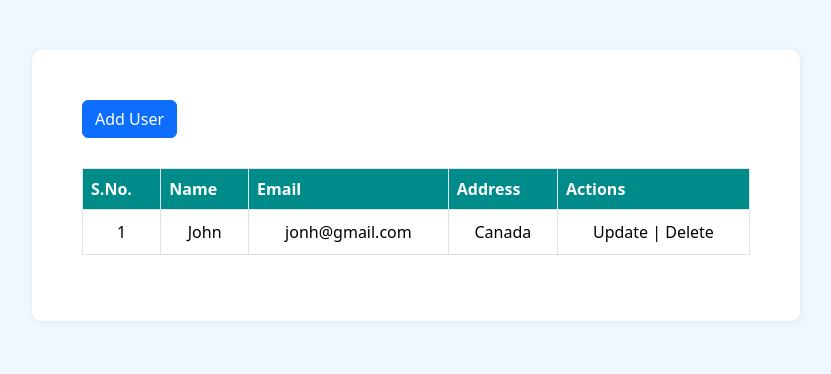
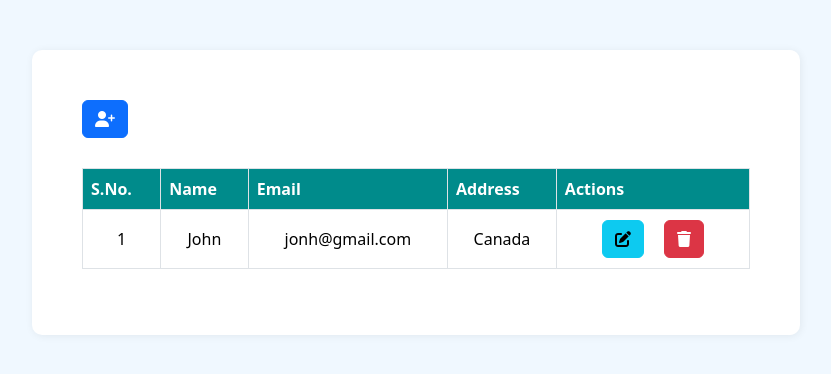
Before and after one commit to Phsla00/crud-mern-stack, a React (Create React App) app in the folder client/: page / in a window 1280 px wide. Shown: the top 374 px of the page, without its empty margins (224-1055 px from the left). Built offline with nearby package versions, Linux system fonts and the light colour scheme.

Commit message:
feat: add icons to action column

```diff
--- a/client/package.json
+++ b/client/package.json
@@ -8,6 +8,7 @@
     "@testing-library/react": "^16.3.0",
     "@testing-library/user-event": "^13.5.0",
     "bootstrap": "^5.3.6",
+    "font-awesome": "^4.7.0",
     "react": "^19.1.0",
     "react-dom": "^19.1.0",
     "react-scripts": "5.0.1",
--- a/client/public/index.html
+++ b/client/public/index.html
@@ -26,6 +26,7 @@
     -->
     <link href="https://cdn.jsdelivr.net/npm/bootstrap@5.3.6/dist/css/bootstrap.min.css" rel="stylesheet" integrity="sha384-4Q6Gf2aSP4eDXB8Miphtr37CMZZQ5oXLH2yaXMJ2w8e2ZtHTl7GptT4jmndRuHDT" crossorigin="anonymous">
     <script src="https://cdn.jsdelivr.net/npm/bootstrap@5.3.6/dist/js/bootstrap.bundle.min.js" integrity="sha384-j1CDi7MgGQ12Z7Qab0qlWQ/Qqz24Gc6BM0thvEMVjHnfYGF0rmFCozFSxQBxwHKO" crossorigin="anonymous"></script>
+    <link rel="stylesheet" href="https://cdnjs.cloudflare.com/ajax/libs/font-awesome/6.7.2/css/all.min.css" integrity="sha512-Evv84Mr4kqVGRNSgIGL/F/aIDqQb7xQ2vcrdIwxfjThSH8CSR7PBEakCr51Ck+w+/U6swU2Im1vVX0SVk9ABhg==" crossorigin="anonymous" referrerpolicy="no-referrer" />
     <title>Mern Stack CRUD</title>
   </head>
   <body>
--- a/client/src/components/GetUser/index.css
+++ b/client/src/components/GetUser/index.css
@@ -22,3 +22,7 @@
     text-align: center;
     vertical-align: middle;
 }
+
+.action-buttons button {
+    margin: 0 10px;
+}
--- a/client/src/components/GetUser/index.jsx
+++ b/client/src/components/GetUser/index.jsx
@@ -4,7 +4,9 @@ import './index.css';
 const User = () => {
     return (
         <div className="user-table">
-            <button type="button" class="btn btn-primary">Add User</button>
+            <button type="button" class="btn btn-primary">
+                <i class="fa-solid fa-user-plus"></i>
+            </button>
             <table className="table table-bordered">
                 <thead>
                     <tr>
@@ -21,7 +23,14 @@ const User = () => {
                         <td>John</td>
                         <td>jonh@gmail.com</td>
                         <td>Canada</td>
-                        <td>Update | Delete</td>
+                        <td className="action-buttons">
+                            <button type="button" class="btn btn-info">
+                                <i class="fa-solid fa-pen-to-square"></i>
+                            </button>
+                            <button type="button" class="btn btn-danger">
+                                <i class="fa-solid fa-trash"></i>
+                            </button>
+                        </td>
                     </tr>
                 </tbody>
             </table>
```
Also changed, not shown: 1 other file (tests, documents, lock files or other folders).
